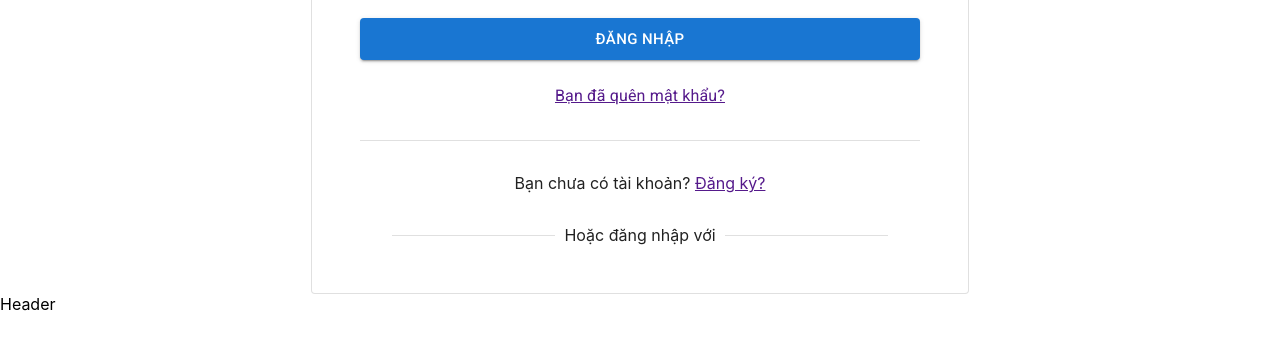
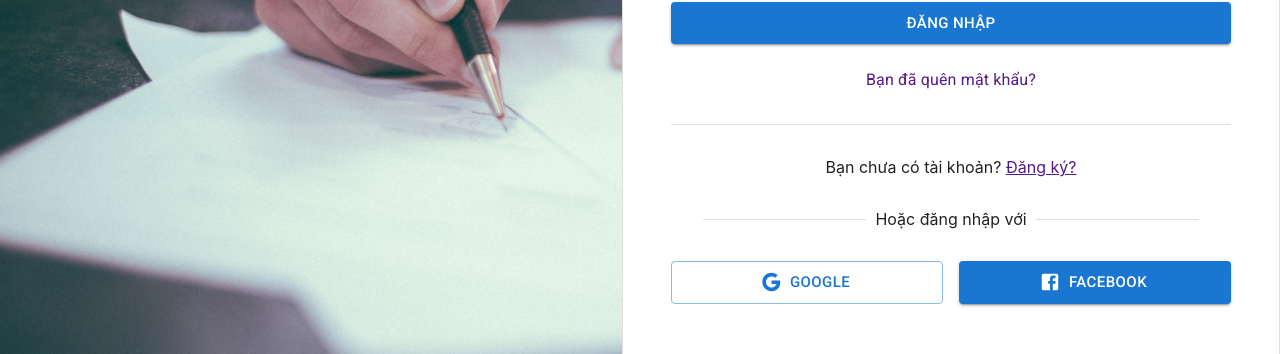
Before and after one commit to vtsign/front-end, a React (Create React App) app: page /login in a window 1280 px wide. Shown: the part 325-679 px from the top of the page. Built offline with nearby package versions, Linux system fonts and the light colour scheme.

Commit message:
💄 Update login page UI

```diff
--- a/src/pages/Login/Login.js
+++ b/src/pages/Login/Login.js
@@ -11,13 +11,22 @@ import {
 	Paper,
 	TextField,
 	Typography,
+	Stack,
 } from '@mui/material';
 import './login.scss';
-import { Visibility, VisibilityOff, AccountCircle, Lock } from '@mui/icons-material';
+import {
+	Visibility,
+	VisibilityOff,
+	AccountCircle,
+	Lock,
+	Google,
+	Facebook,
+} from '@mui/icons-material';
 // import Visibility from '@mui/icons-material/Visibility';
 // import VisibilityOff from '@mui/icons-material/VisibilityOff';
 import { Link } from 'react-router-dom';
 import { useForm } from 'react-hook-form';
+import Background from '../../assets/images/background1-large.jpg';
 
 const Login = () => {
 	const [hiddenPassword, setHiddenPassword] = useState(true);
@@ -25,19 +34,28 @@ const Login = () => {
 	const hookForm = useForm();
 
 	return (
-		<>
+		<div
+			style={{
+				height: '95vh',
+				backgroundImage: `url(${Background})`,
+				backgroundPosition: 'center',
+				backgroundSize: 'cover',
+				backgroundRepeat: 'no-repeat',
+				display: 'flex',
+				justifyContent: 'flex-end',
+			}}
+		>
 			<Paper variant="outlined" className="loginForm">
 				<Typography variant="h5" textAlign="center" fontWeight="bold" my="1rem">
 					Đăng nhập
 				</Typography>
 				<form>
-					<Grid container spacing={3} mb="1.5rem">
+					<Grid container spacing={3} mb="2rem">
 						<Grid item xs={12}>
 							<InputLabel>
 								Địa chỉ Email <span style={{ color: 'red' }}>*</span>
 							</InputLabel>
 							<TextField
-								name="email"
 								fullWidth
 								placeholder="Vui lòng nhập địa chỉ email"
 								InputProps={{
@@ -47,13 +65,9 @@ const Login = () => {
 										</InputAdornment>
 									),
 								}}
-								// inputRef={hookForm.register({
-								// 	required: 'Vui lòng nhập tên đăng nhập',
-								// 	// validate: (value) =>
-								// 	// 	(REG_USERNAME.test(value?.trim()) &&
-								// 	// 		value?.trim().length >= 6) ||
-								// 	// 	'Tên đăng nhập 6-50 ký tự, chỉ bao gồm chữ, số và các ký tự đặc biệt @ . _ - (bắt đầu là chữ hoăc số)',
-								// })}
+								inputRef={hookForm.register('email', {
+									required: 'Vui lòng nhập tên đăng nhập',
+								})}
 							/>
 						</Grid>
 						<Grid item xs={12}>
@@ -112,16 +126,45 @@ const Login = () => {
 						</Button>
 					</Box>
 					<Typography textAlign="center" my="1rem">
-						<Link href="#">Bạn đã quên mật khẩu?</Link>
+						<Link href="#" style={{ textDecoration: 'none' }}>
+							Bạn đã quên mật khẩu?
+						</Link>
 					</Typography>
 					<Divider style={{ marginTop: '2rem', marginBottom: '2rem' }} />
 					<p style={{ textAlign: 'center', marginBottom: '2rem' }}>
 						Bạn chưa có tài khoản? <Link href="#">Đăng ký?</Link>
 					</p>
-					<Divider style={{ paddingInline: '2rem' }}>Hoặc đăng nhập với</Divider>
+					<Divider style={{ paddingInline: '2rem', marginBottom: '2rem' }}>
+						Hoặc đăng nhập với
+					</Divider>
+					<Box mb="1.5rem">
+						<Stack
+							direction="row"
+							spacing={2}
+							display="flex"
+							justifyContent="space-between"
+						>
+							<Button
+								variant="outlined"
+								fullWidth
+								size="large"
+								startIcon={<Google />}
+							>
+								Google
+							</Button>
+							<Button
+								variant="contained"
+								fullWidth
+								size="large"
+								startIcon={<Facebook />}
+							>
+								Facebook
+							</Button>
+						</Stack>
+					</Box>
 				</form>
 			</Paper>
-		</>
+		</div>
 	);
 };
 
--- a/src/pages/Login/login.scss
+++ b/src/pages/Login/login.scss
@@ -1,6 +1,5 @@
 .loginForm {
+	background-color: #3A3737;
 	padding: 3em;
-	margin: auto;
 	width: 35em;
-	margin-top: 1.5em;
 }
```
